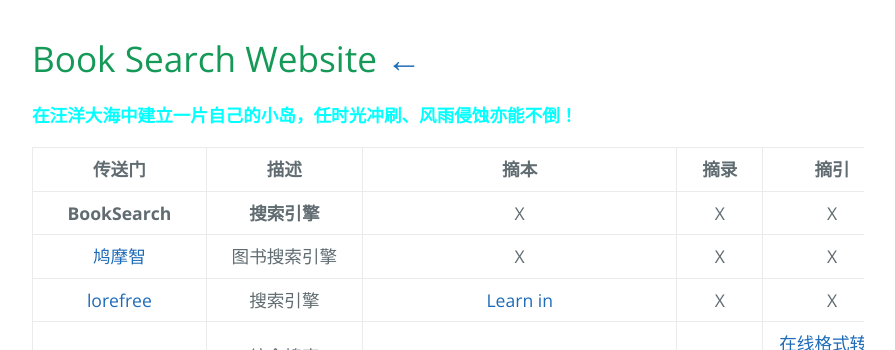
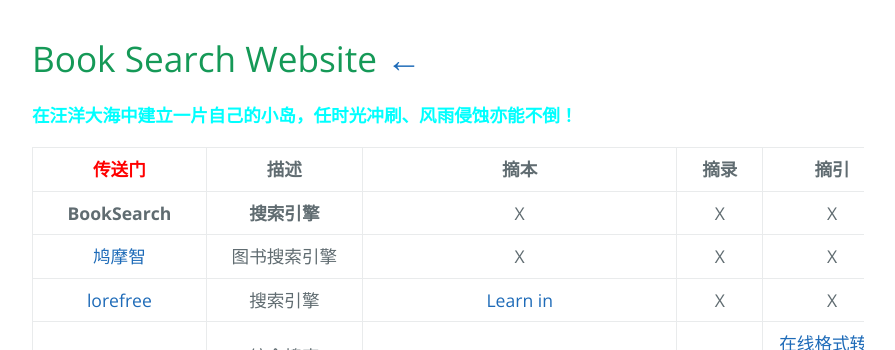
Before and after one commit to AmbroseRen/test, a Jekyll site: the page built from Library/BookSearch.md, in a window 1280 px wide. Shown: the top 350 px of the page, without its empty margins (192-1087 px from the left). Built offline with Jekyll 4.4.1, drawn with Linux system fonts in a browser that asks for light colours; our own code applies the rules of GitHub Pages for plain Markdown files; the repository's description, which GitHub fills in, is left out.

Commit message:
Update BookSearch.md

```diff
--- a/Library/BookSearch.md
+++ b/Library/BookSearch.md
@@ -2,7 +2,7 @@
 
 <b><font color="#00ffff" face="楷体">在汪洋大海中建立一片自己的小岛，任时光冲刷、风雨侵蚀亦能不倒！</font></b>
 
-| 传送门 | 描述 | 摘本 | 摘录 | 摘引 |
+| <font color="#ff0000">传送门</font> | 描述 | 摘本 | 摘录 | 摘引 |
 |:---:|:---:|:---:|:---:|:---:|
 | __BookSearch__ | __搜索引擎__ | X | X | X |
 | [鸠摩智](https://www.jiumodiary.com/) | 图书搜索引擎 | X | X | X |
```
